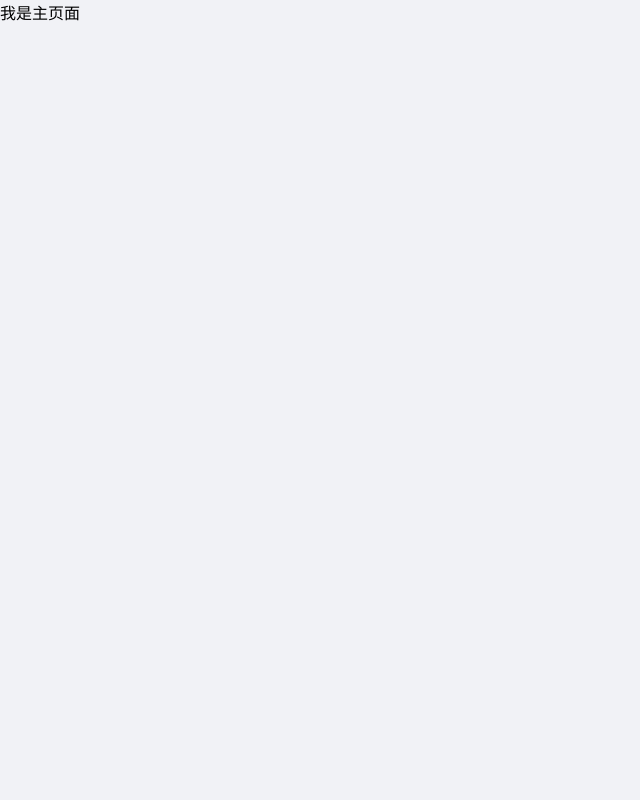
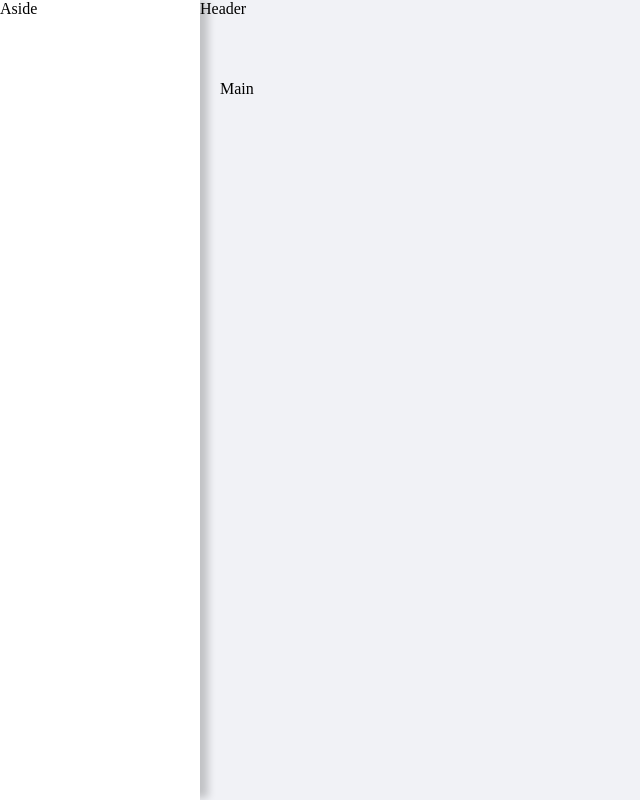
Before and after one commit to sword-demon/my-vue-admin, a Vue app: page / in a window 1280 px wide. Shown: the whole page, without its empty margins (0-640 px from the left). Built offline with nearby package versions, Linux system fonts and the light colour scheme; sample sign-in values are in the browser's storage.

Commit message:
wx, feat: 基本布局页面以及样式调整

```diff
--- a/src/layouts/DefaultLayout.vue
+++ b/src/layouts/DefaultLayout.vue
@@ -1,3 +1,31 @@
 <template>
-    <div>我是主页面</div>
+  <el-container>
+    <el-aside width="200px">Aside</el-aside>
+    <el-container>
+      <el-header>Header</el-header>
+      <el-main>Main</el-main>
+    </el-container>
+  </el-container>
 </template>
+
+<script setup lang="ts"></script>
+
+<style lang="less" scoped>
+// 左侧菜单栏宽度撑满屏幕
+.el-aside {
+  height: 100vh;
+  background-color: white;
+  box-shadow: 10px 0 8px -2px rgba(0, 0, 0, 0.2);
+}
+
+.el-header {
+  padding: 0 !important;
+}
+
+// 添加固定高度,不能任由内容撑开
+// 超出部分以滚动条的形式展示
+.el-main {
+  height: 80vh;
+  overflow: auto;
+}
+</style>
```
